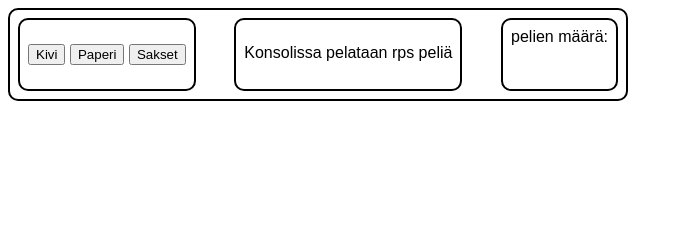
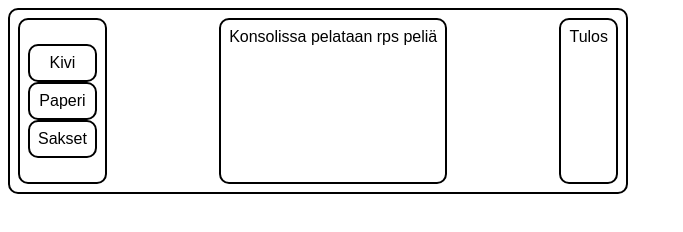
Before and after one commit to wainsix/odinRPS, a website: page public/index.html in a window 1280 px wide. Shown: the whole page, without its empty margins (0-683 px from the left). Drawn offline with Linux system fonts and the light colour scheme.

Commit message:
divit + muuta

```diff
--- a/public/app.js
+++ b/public/app.js
@@ -22,7 +22,14 @@
 
 function playRound(playerSelection, computerSelection) {
   document.getElementById("mid").innerHTML =
-    "valitsit: " + playerSelection + " ja kone valitsi: " + computerSelection;
+    "Pelattiin " +
+    "<br>" +
+    "<br>" +
+    playerSelection +
+    "<br>" +
+    " - vastaan - " +
+    "<br>" +
+    computerSelection;
   oikea = document.getElementById("right");
   oikea.removeAttribute("class");
 
--- a/public/index.html
+++ b/public/index.html
@@ -13,27 +13,25 @@
     <div class="container">
       <div id="left">
         <p>
-          <button
+          <div id="btn"
             onclick="playRound(getPlayerSelection(0),getComputerChoice())"
           >
             Kivi
-          </button>
-          <button
+        </div>
+          <div id="btn"
             onclick="playRound(getPlayerSelection(1),getComputerChoice())"
           >
             Paperi
-          </button>
-          <button
+      </div>
+          <div id="btn"
             onclick="playRound(getPlayerSelection(2),getComputerChoice())"
           >
             Sakset
-          </button>
+    </div>
         </p>
       </div>
-      <div id="mid">
-        <p>Konsolissa pelataan rps peliä</p>
-      </div>
-      <div id="right">pelien määrä:</div>
+      <div id="mid">Konsolissa pelataan rps peliä</div>
+      <div id="right">Tulos</div>
     </div>
 
     <script src="app.js" async defer></script>
--- a/public/style.css
+++ b/public/style.css
@@ -1,29 +1,33 @@
-.container{
+.container {
   display: flex;
   width: 600px;
   justify-content: space-between;
 }
 
-div{
+div {
   border: 2px solid;
   border-radius: 10px;
   padding: 8px;
   text-align: center;
 }
 
-body{
+body {
   font-family: Arial, Helvetica, sans-serif;
 }
 
-.playerWin{
+#btn:hover {
+  color: blue;
+  background-color: cadetblue;
+}
+.playerWin {
   background-color: green;
   color: bisque;
 }
-.draw{
+.draw {
   background-color: blueviolet;
   color: bisque;
 }
-.computerWin{
+.computerWin {
   background-color: red;
   color: bisque;
 }
```
Lines whose indentation alone changed are shown as unchanged.
